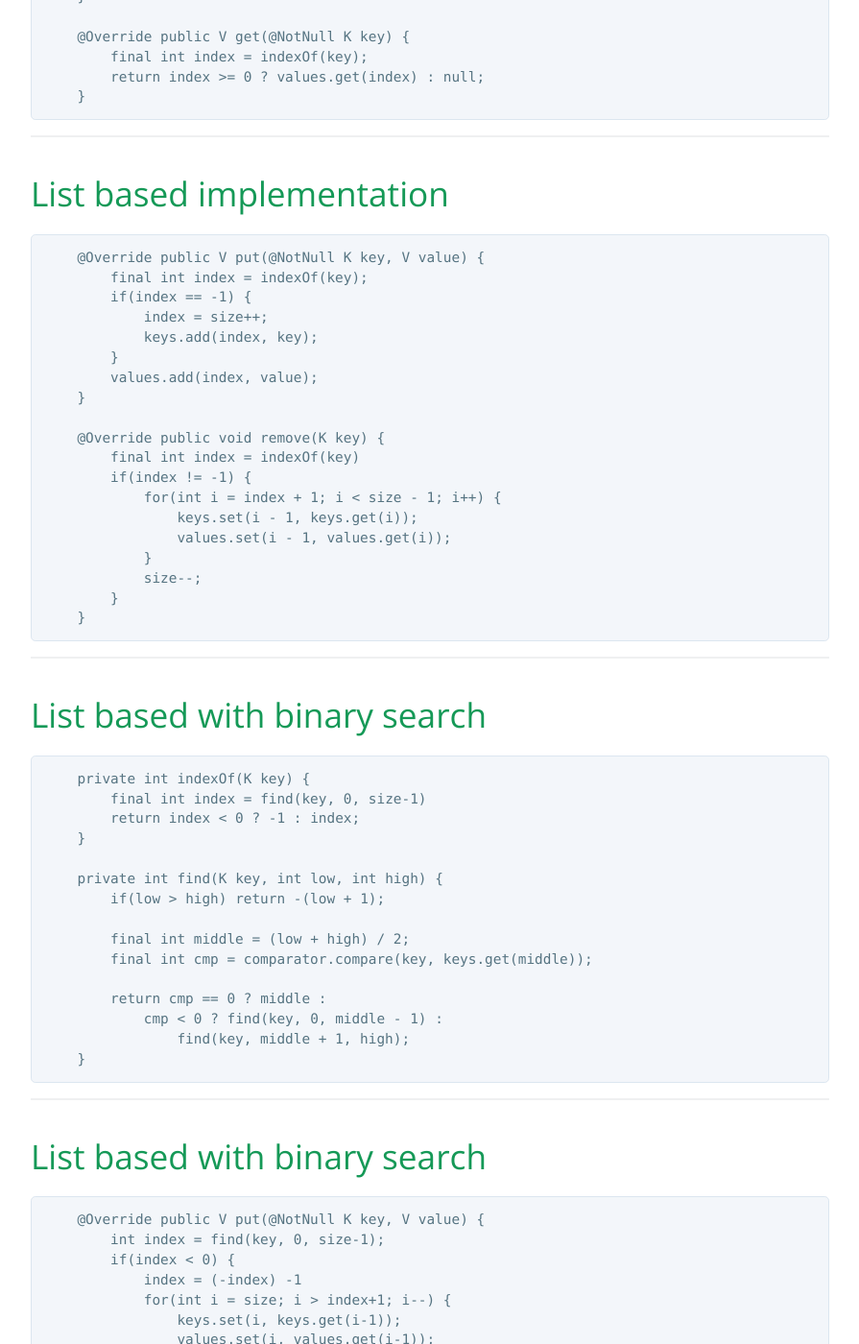
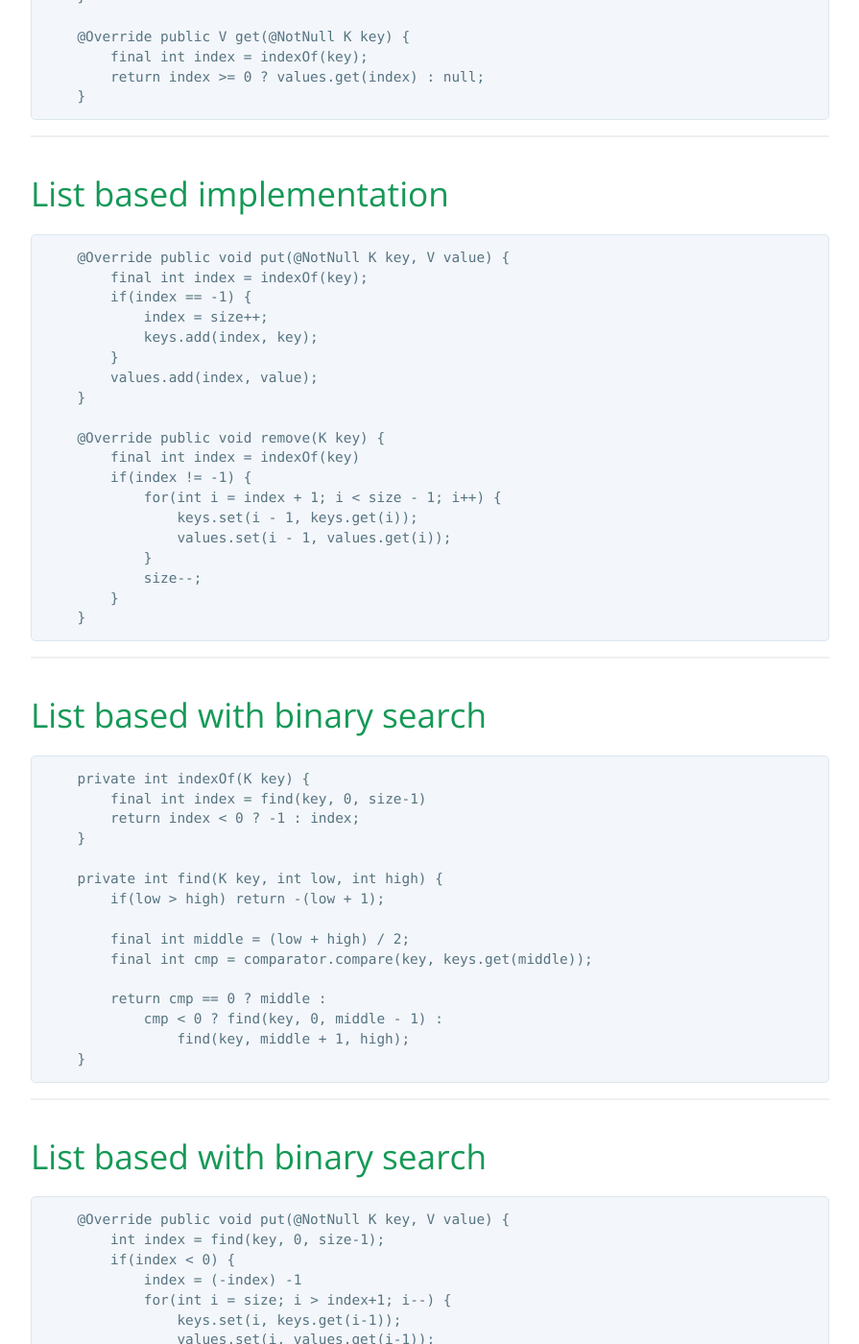
Before and after one commit to FacultadDeIngenieria/ayed, a Jekyll site: the page built from presentation/bst/bst.md, in a window 1280 px wide and 1400 px high, scrolled down 2120 px. Shown: the whole window at 96% size, without its empty margins (192-1087 px from the left). Built offline with Jekyll 4.4.1, drawn with Linux system fonts in a browser that asks for light colours; our own code applies the rules of GitHub Pages for plain Markdown files.

Commit message:
Fixes to BST.

````diff
--- a/presentation/bst/bst.md
+++ b/presentation/bst/bst.md
@@ -93,7 +93,7 @@ public class ArrayMap<K,V> implements Map<K,V> {
 # List based implementation
 
 ```java
-    @Override public V put(@NotNull K key, V value) {
+    @Override public void put(@NotNull K key, V value) {
         final int index = indexOf(key);
         if(index == -1) {
             index = size++;
@@ -140,7 +140,7 @@ public class ArrayMap<K,V> implements Map<K,V> {
 # List based with binary search
 
 ```java
-    @Override public V put(@NotNull K key, V value) {
+    @Override public void put(@NotNull K key, V value) {
         int index = find(key, 0, size-1);
         if(index < 0) {
             index = (-index) -1
@@ -216,7 +216,7 @@ abstract class TreeMap<K, V> implements Map<K, V> {
     return node != null ? node.value : null;
 }
 
-@Override public boolean contains(key: K) { return find(root, key) != null; }
+@Override public boolean contains(K key) { return find(root, key) != null; }
 
 private Node<K, V> find(Node<K, V> node, K key) {
     if(node == null) return null;
````
Also changed, not shown: other parts of presentation/bst/bst.md (+1 -1 lines).
